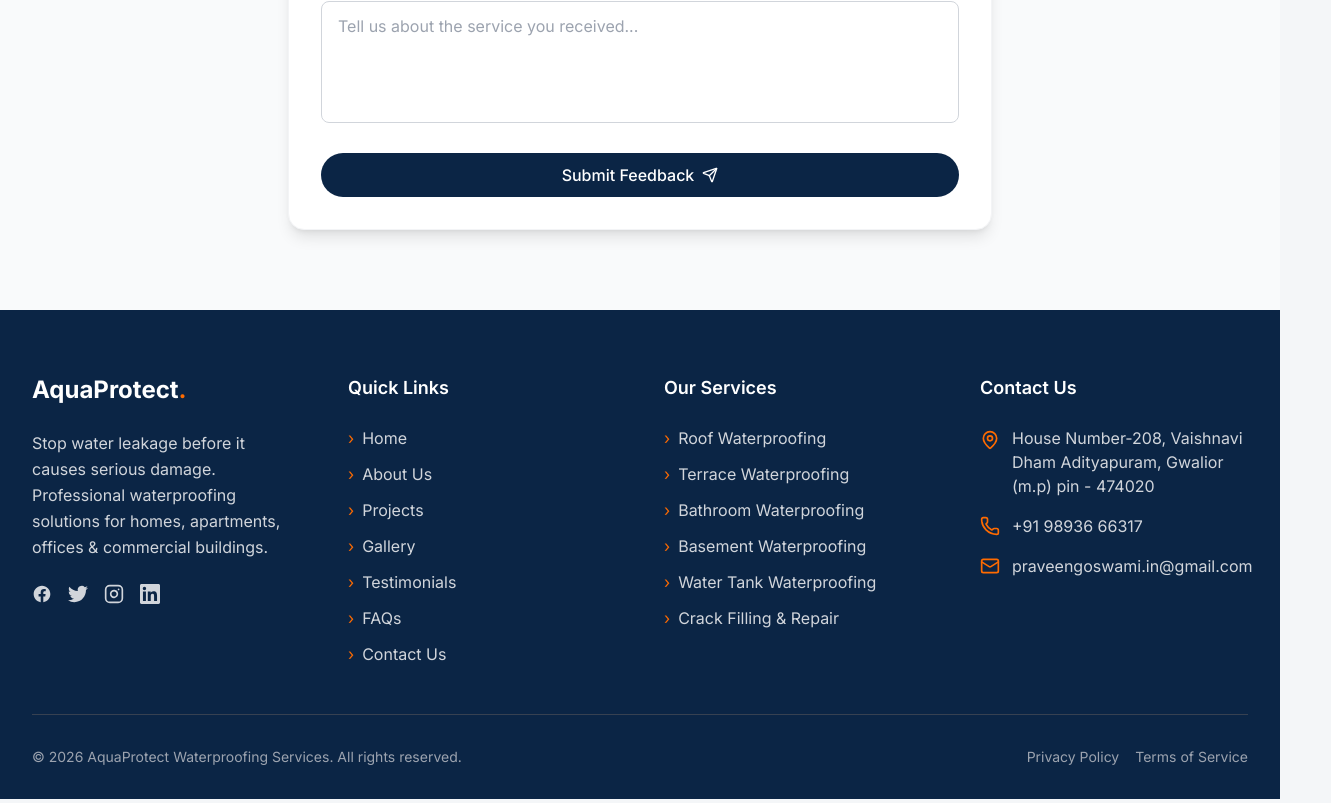
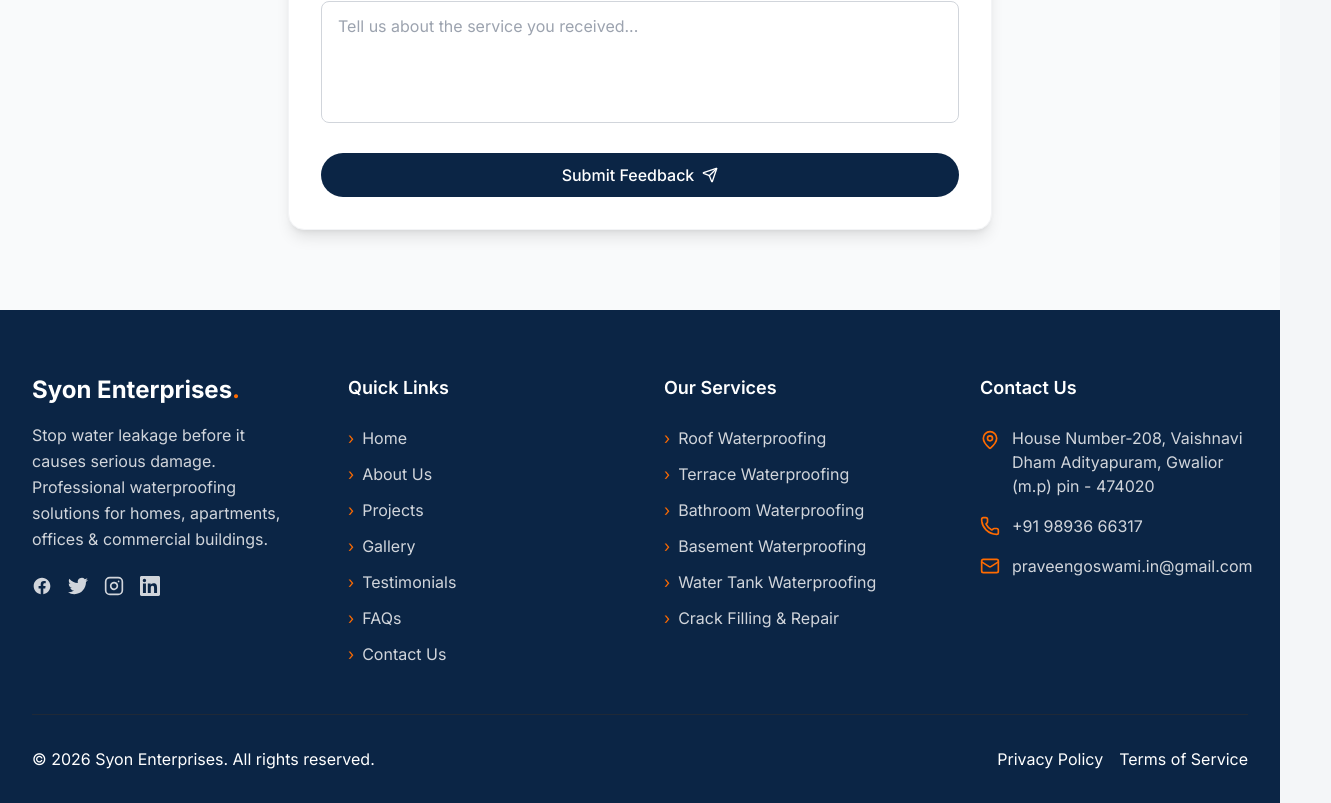
Before and after one commit to shuklatanu1245-art/waterproofing, a Next.js app: page /testimonials in a window 1280 px wide. Shown: the part 1003-1806 px from the top of the page, 1331 px wide, since content can reach past the window. Built offline with nearby package versions, Linux system fonts and the light colour scheme; no server answers; the database is empty.

Commit message:
chore: Rename website to Syon Enterprises

```diff
--- a/app/about/page.tsx
+++ b/app/about/page.tsx
@@ -11,7 +11,7 @@
       <div className="bg-primary text-white py-20 text-center">
         <h1 className="text-4xl md:text-5xl font-bold mb-4">About Us</h1>
         <p className="text-xl text-gray-300 max-w-2xl mx-auto px-4">
-          Learn more about our mission, vision, and the team behind AquaProtect.
+          Learn more about our mission, vision, and the team behind Syon Enterprises.
         </p>
       </div>
 
--- a/app/layout.tsx
+++ b/app/layout.tsx
@@ -9,7 +9,7 @@
 const inter = Inter({ subsets: ["latin"], variable: "--font-inter" });
 
 export const metadata: Metadata = {
-  title: "AquaProtect | Professional Waterproofing Services",
+  title: "Syon Enterprises | Professional Waterproofing Services",
   description: "Stop water leakage before it causes serious damage. Professional waterproofing solutions for homes, apartments, offices & commercial buildings.",
 };
 
--- a/components/layout/Footer.tsx
+++ b/components/layout/Footer.tsx
@@ -9,8 +9,8 @@
 
           {/* Company Info */}
           <div>
-            <Link href="/" className="text-2xl font-bold text-white mb-6 inline-block">
-              AquaProtect<span className="text-accent">.</span>
+            <Link href="/" className="text-2xl font-bold text-white mb-4 block">
+              Syon Enterprises<span className="text-accent">.</span>
             </Link>
             <p className="text-gray-300 mb-6 leading-relaxed">
               Stop water leakage before it causes serious damage. Professional waterproofing solutions for homes, apartments, offices & commercial buildings.
@@ -96,9 +96,9 @@
 
         </div>
 
-        <div className="border-t border-gray-700 pt-8 mt-8 flex flex-col md:flex-row justify-between items-center text-sm text-gray-400">
-          <p>&copy; {new Date().getFullYear()} AquaProtect Waterproofing Services. All rights reserved.</p>
-          <div className="mt-4 md:mt-0 flex space-x-4">
+        <div className="border-t border-gray-800 mt-12 pt-8 flex flex-col md:flex-row justify-between items-center">
+          <p>&copy; {new Date().getFullYear()} Syon Enterprises. All rights reserved.</p>
+          <div className="flex space-x-4 mt-4 md:mt-0">
             <Link href="/privacy" className="hover:text-accent transition-colors">Privacy Policy</Link>
             <Link href="/terms" className="hover:text-accent transition-colors">Terms of Service</Link>
           </div>
--- a/components/layout/Navbar.tsx
+++ b/components/layout/Navbar.tsx
@@ -25,7 +25,7 @@
         <div className="flex justify-between items-center h-20">
           <div className="flex-shrink-0 flex items-center">
             <Link href="/" className="text-2xl font-bold text-primary">
-              AquaProtect<span className="text-accent">.</span>
+              Syon Enterprises<span className="text-accent">.</span>
             </Link>
           </div>
           <div className="hidden lg:flex lg:space-x-8 items-center">
--- a/components/sections/FeedbackForm.tsx
+++ b/components/sections/FeedbackForm.tsx
@@ -49,7 +49,7 @@
     <div className="bg-white p-8 rounded-2xl shadow-lg border border-gray-100 relative overflow-hidden">
       <div className="absolute top-0 right-0 w-32 h-32 bg-primary/5 rounded-bl-full -z-10" />
       <h3 className="text-2xl font-bold text-gray-900 mb-6">Leave Your Feedback</h3>
-      <p className="text-gray-600 mb-8">Are you a past customer? We would love to hear about your experience with AquaProtect.</p>
+      <p className="text-gray-600 mb-8">Are you a past customer? We would love to hear about your experience with Syon Enterprises.</p>
 
       <form onSubmit={handleSubmit} className="space-y-6">
         <div className="grid grid-cols-1 md:grid-cols-2 gap-6">
--- a/components/sections/HomeAbout.tsx
+++ b/components/sections/HomeAbout.tsx
@@ -31,7 +31,7 @@
             viewport={{ once: true }}
             transition={{ duration: 0.6, delay: 0.2 }}
           >
-            <h2 className="text-3xl font-bold text-primary mb-2">About AquaProtect</h2>
+            <h2 className="text-3xl font-bold text-primary mb-2">About Syon Enterprises</h2>
             <div className="w-12 h-1 bg-accent mb-6"></div>
 
             <p className="text-gray-600 text-lg leading-relaxed mb-6">
--- a/components/sections/TestimonialCarousel.tsx
+++ b/components/sections/TestimonialCarousel.tsx
@@ -12,9 +12,10 @@
   const displayTestimonials = testimonials.length > 0 ? testimonials : [
     {
       id: 1,
-      name: "Placeholder Client",
-      role: "Customer",
-      text: "We had a great experience with AquaProtect. Highly recommended!"
+      name: "Ramesh Sharma",
+      role: "Homeowner",
+      text: "We had a great experience with Syon Enterprises. Highly recommended!",
+      rating: 5,
     }
   ];
   return (
```
